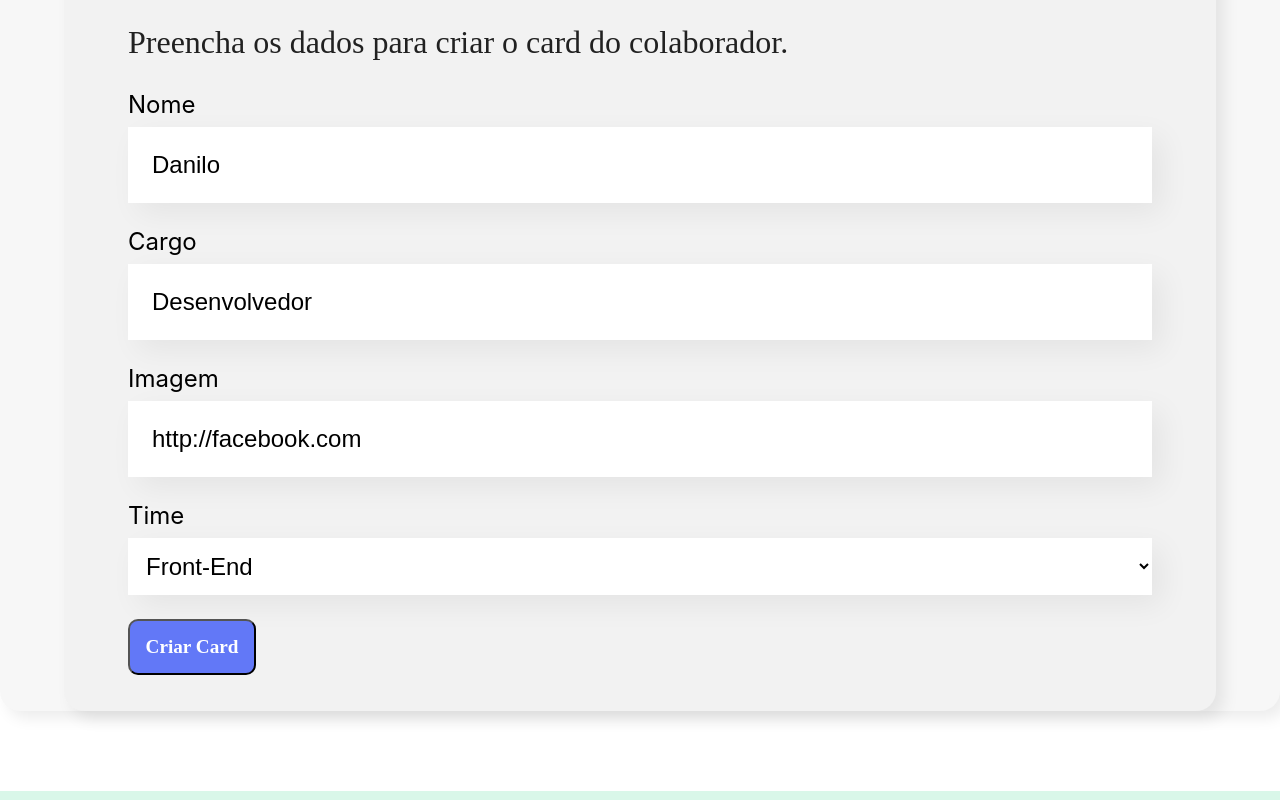
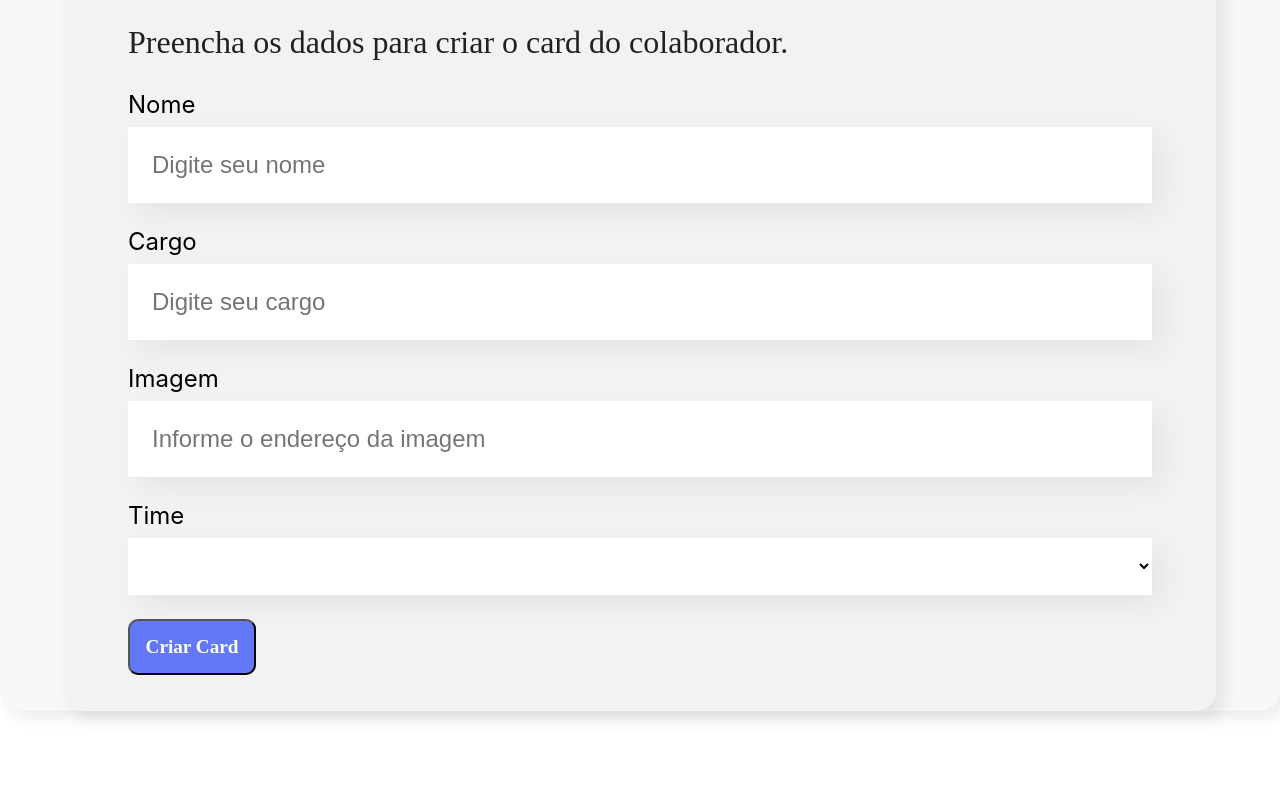
Before and after one commit to qwertSE/Intro-ao-React, a React (Create React App) app in the folder organo/: page / in a window 1280 px wide. Shown: the part 620-1420 px from the top of the page. Built offline with nearby package versions, Linux system fonts and the light colour scheme; the HTML template or start-up script is replaced by a standard one.

Commit message:
Feat - Adicionado cor de fundo ao card do colaborador

```diff
--- a/organo/src/App.js
+++ b/organo/src/App.js
@@ -58,7 +58,6 @@ function App() {
   const cadastro = (novoCard) => {
     /* Spread */
     setCard([...cards, novoCard]);
-    console.log(cards);
   };
 
   return (
--- a/organo/src/componentes/Colaborador/index.js
+++ b/organo/src/componentes/Colaborador/index.js
@@ -1,10 +1,10 @@
-import "./Colaborador.css"
+import "./Colaborador.css";
 
 /* Desconstructor */
-const Colaborador = ({nome, cargo, img}) => {
-  return(
+const Colaborador = ({ nome, cargo, img, corDeFundo }) => {
+  return (
     <div className="colaborador">
-        <div className="cabecalho">
+      <div className="cabecalho" style={{ backgroundColor: corDeFundo }}>
         <img src={img} alt={nome} />
       </div>
       <div className="rodape">
@@ -12,7 +12,7 @@ const Colaborador = ({nome, cargo, img}) => {
         <h5>{cargo}</h5>
       </div>
     </div>
-  )
-}
+  );
+};
 
-export default Colaborador
+export default Colaborador;
--- a/organo/src/componentes/Form/index.js
+++ b/organo/src/componentes/Form/index.js
@@ -16,10 +16,10 @@ const times = [
 
 /* Pré-definido para teste. */
 function Formulario(props) {
-  const [nome, setNome] = useState("Danilo");
-  const [cargo, setCargo] = useState("Desenvolvedor");
-  const [imagem, setImagem] = useState("http://facebook.com");
-  const [time, setTime] = useState("Front-End");
+  const [nome, setNome] = useState("");
+  const [cargo, setCargo] = useState("");
+  const [imagem, setImagem] = useState("");
+  const [time, setTime] = useState("");
 
   const submit = (event) => {
     event.preventDefault();
@@ -33,6 +33,10 @@ function Formulario(props) {
       imagem,
       time,
     });
+    setNome("");
+    setCargo("");
+    setImagem("");
+    setTime("");
   };
 
   return (
--- a/organo/src/componentes/ListaSuspensa/index.js
+++ b/organo/src/componentes/ListaSuspensa/index.js
@@ -9,6 +9,7 @@ const ListaSuspensa = (props) => {
         value={props.valor}
         required={props.required}
       >
+        <option></option>
         {props.itens.map((item) => {
           return <option key={item}>{item}</option>;
         })}
--- a/organo/src/componentes/Team/index.js
+++ b/organo/src/componentes/Team/index.js
@@ -3,12 +3,17 @@ import "./team.css";
 
 const Team = (props) => {
   return (
-    <section className="team" style={{ backgroundColor: props.corSecundaria }}>
+    props.colaboradores.length > 0 && (
+      <section
+        className="team"
+        style={{ backgroundColor: props.corSecundaria }}
+      >
         <h3 style={{ borderColor: props.corPrimaria }}>{props.name}</h3>
         <div className="colaboradores">
           {props.colaboradores.map((colaborador) => (
             <Colaborador
               key={colaborador.nome}
+              corDeFundo={props.corPrimaria}
               nome={colaborador.nome}
               cargo={colaborador.cargo}
               img={colaborador.imagem}
@@ -16,6 +21,7 @@ const Team = (props) => {
           ))}
         </div>
       </section>
+    )
   );
 };
 
```
Lines whose indentation alone changed are shown as unchanged.
